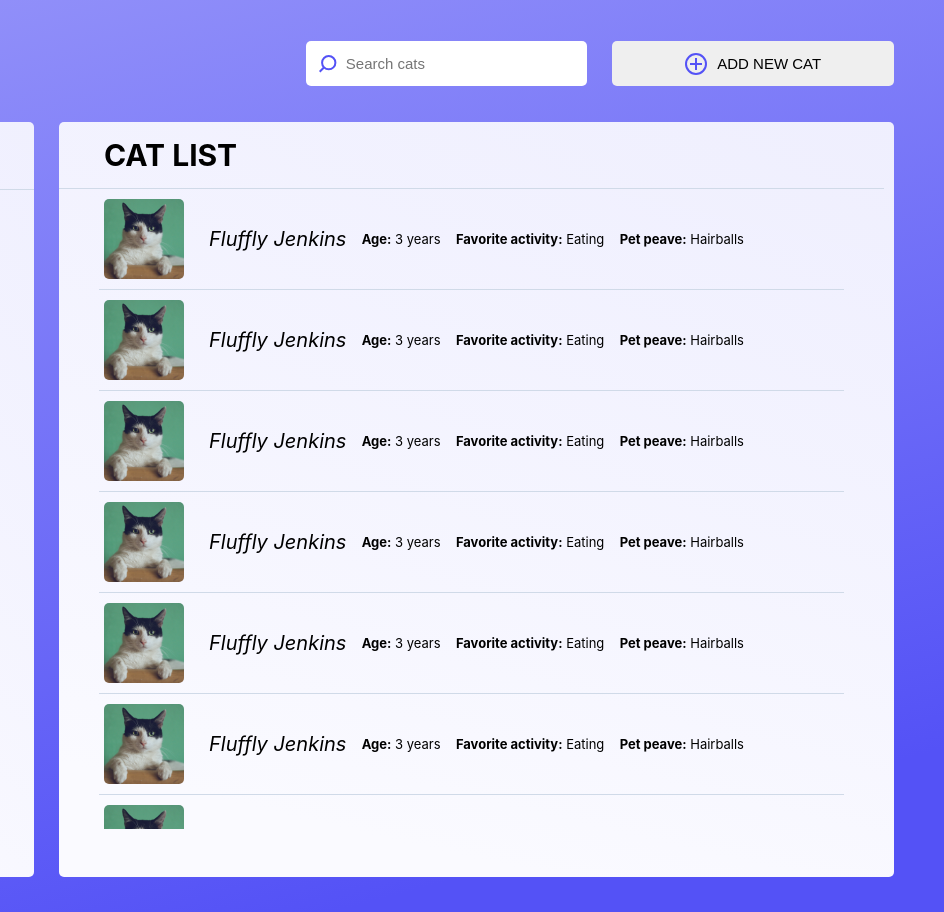
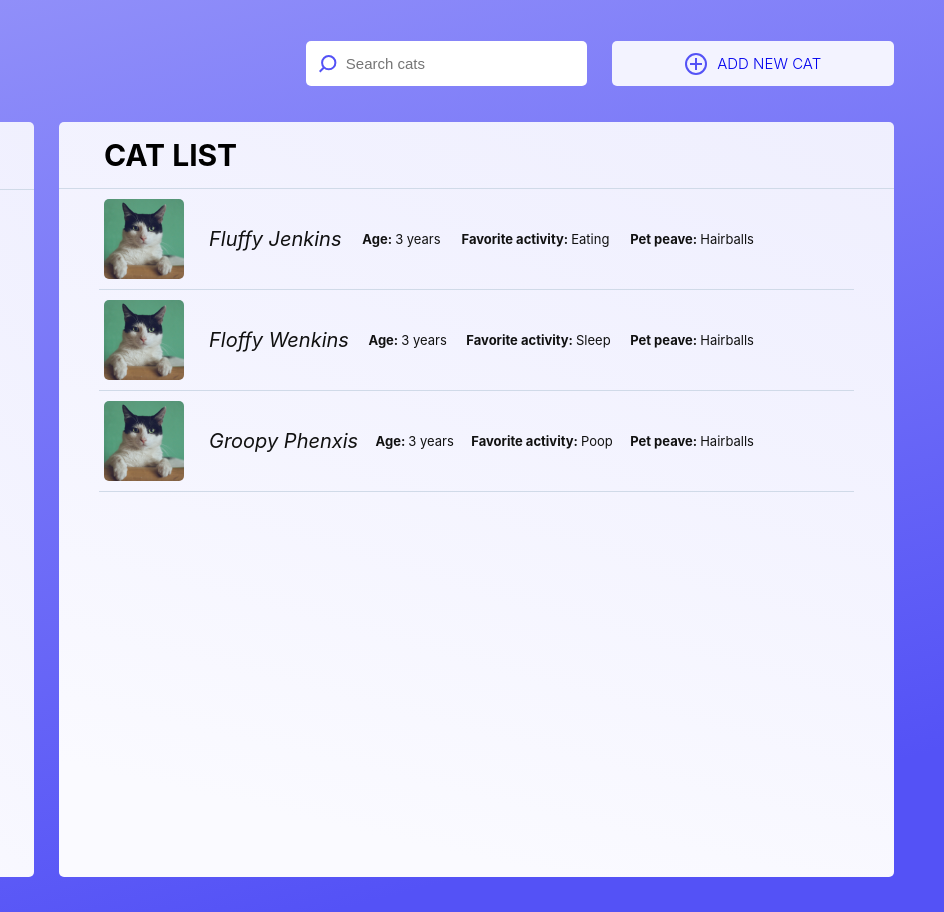
Before and after one commit to dotpegaso/gnar-product-challenge, a React app: page / in a window 1280 px wide. Shown: the full height of the page, 336-1280 px from the left. Built offline with nearby package versions, Linux system fonts and the light colour scheme.

Commit message:
feat: added search algorithm + redux + routes + pages

```diff
--- a/src/components/Header/index.js
+++ b/src/components/Header/index.js
@@ -1,4 +1,5 @@
 import React from 'react'
+import { Link } from 'react-router-dom'
 import style from './style.module.css'
 import IMAGES from '../../constants/images'
 
@@ -10,19 +11,24 @@ export default function Header(props) {
 
   return (
     <header className={style.header}>
-      <button onClick={toHomescreen} className={style.btnLogo}>
+      <button type="button" onClick={toHomescreen} className={style.btnLogo}>
         <img src={IMAGES.LOGO} alt="Purrrfect Logo" />
       </button>
 
-      {props.search && (
-        <input type="search" placeholder="Search cats" onChange={props.searchCallback} className={style.search} />
+      {props.searchCallback && (
+        <input
+          type="search"
+          placeholder="Search cats"
+          onChange={props.searchCallback}
+          className={style.search}
+        />
       )}
 
-      {props.action && props.action === 'add' && (
-        <button type="button" onClick={props.actionCallback} className={style.action}>
+      {props.action === 'add' && (
+        <Link to={`/${props.action}`} onClick={props.actionCallback} className={style.action}>
           <img src={IMAGES.PLUS} className={style.plus} alt="Plus icon" />
           {props.actionTitle}
-        </button>
+        </Link>
       )}
     </header>
   )
--- a/src/components/Header/style.module.css
+++ b/src/components/Header/style.module.css
@@ -18,6 +18,7 @@
   font-weight: 300;
   font-size: 15px;
   box-sizing: content-box;
+  background-color: #F3F3FF;
 }
 
 .search {
@@ -33,7 +34,8 @@
   display: flex;
   justify-content: center;
   align-items: center;
-  padding: 0
+  padding: 0;
+  text-decoration: none;
 }
 
 .plus {
--- /dev/null
+++ b/src/config.js
@@ -0,0 +1,39 @@
+import { createBrowserHistory } from 'history'
+import { persistStore, persistReducer } from 'redux-persist'
+import { connectRouter, routerMiddleware } from 'connected-react-router'
+import { createStore, applyMiddleware, compose, combineReducers } from 'redux'
+import createSagaMiddleware from 'redux-saga'
+import storage from 'redux-persist/lib/storage'
+
+// sagas
+import add from './reducers/sagas/add'
+
+// all reducers
+import * as reducers from './reducers/_index'
+
+const persistConfig = {
+  key: 'root',
+  storage
+}
+
+const history = createBrowserHistory({ basename: '/' })
+const reducer = persistReducer(
+  persistConfig,
+  combineReducers({ ...reducers, router: connectRouter(history) })
+)
+
+// Middleware's
+const SagaMiddleware = createSagaMiddleware()
+const RouterMiddleware = routerMiddleware(history)
+
+const store = createStore(
+  connectRouter(history)(reducer),
+  compose(applyMiddleware(RouterMiddleware, SagaMiddleware))
+)
+
+const persistor = persistStore(store)
+
+// Run sagas
+SagaMiddleware.run(add)
+
+export { store, persistor, history }
--- /dev/null
+++ b/src/pages/Add/index.js
@@ -0,0 +1,12 @@
+/* eslint-disable react/prefer-stateless-function */
+import React, { Component } from 'react'
+
+// import { Container } from './styles';
+
+class Add extends Component {
+  render() {
+    return <h1>Add World</h1>
+  }
+}
+
+export default Add
--- /dev/null
+++ b/src/pages/Details/index.js
@@ -0,0 +1,12 @@
+/* eslint-disable react/prefer-stateless-function */
+import React, { Component } from 'react'
+
+// import { Container } from './styles';
+
+class Details extends Component {
+  render() {
+    return <h1>Add Details</h1>
+  }
+}
+
+export default Details
--- a/src/pages/List/index.js
+++ b/src/pages/List/index.js
@@ -1,16 +1,71 @@
 import React, { Component } from 'react'
+import { Link } from 'react-router-dom'
 import IMAGES from '../../constants/images'
 import style from './style.module.css'
 import Header from '../../components/Header'
 
-export default class List extends Component {
+class List extends Component {
+  constructor(props) {
+    super(props)
+
+    this.state = {
+      searchResult: null,
+      cats: [
+        {
+          id: 0,
+          photo: IMAGES.CAT,
+          name: 'Fluffy Jenkins',
+          age: 3,
+          activity: 'Eating',
+          peave: 'Hairballs'
+        },
+        {
+          id: 1,
+          photo: IMAGES.CAT,
+          name: 'Floffy Wenkins',
+          age: 3,
+          activity: 'Sleep',
+          peave: 'Hairballs'
+        },
+        {
+          id: 2,
+          photo: IMAGES.CAT,
+          name: 'Groopy Phenxis',
+          age: 3,
+          activity: 'Poop',
+          peave: 'Hairballs'
+        }
+      ]
+    }
+  }
+
   render() {
+    const { searchResult, cats } = this.state
+    const catList = searchResult || cats
+
+    const handleSearch = e => {
+      const { value } = e.target
+      const filteredData = cats.map(
+        catObj => Object.values(catObj).filter(
+          objValue =>
+            objValue.toString().toLowerCase().includes(
+              value.toString().toLowerCase()
+            ) )
+          .length > 0 && catObj )
+        .filter(Boolean)
+
+      this.setState({ searchResult: filteredData })
+    }
+
     return (
       <>
-      <Header action="add" actionTitle="ADD NEW CAT" search />
+        <Header
+          action="add"
+          actionTitle="ADD NEW CAT"
+          searchCallback={handleSearch}
+        />
 
         <section className={style.container}>
-
           <aside className={style.aside}>
             <h2 className={style.title}>CAT FEED</h2>
             <ul className={style.content}>
@@ -31,149 +86,28 @@ export default class List extends Component {
           <section className={style.list}>
             <h1 className={style.title}>CAT LIST</h1>
             <ul className={style.content}>
-            <li className={style.item}>
+              { catList && catList.map(cat => (
+                <li key={cat.id}>
+                  <Link to={`/details/${cat.id}`} className={style.item}>
                     <div className={style.catBasicInfo}>
-                <img className={style.catPhoto} src={IMAGES.CAT} alt="Cat" />
-                <span className={style.catName}>Fluffly Jenkins</span>
+                      <img className={style.catPhoto} src={cat.photo} alt="Cat" />
+                      <span className={style.catName}>{cat.name}</span>
                     </div>
                     <span className={style.catProperties}>
-                <b>Age:</b> 3 years
+                      <b>Age: </b>
+                      {`${cat.age} years`}
                     </span>
                     <span className={style.catProperties}>
-                <b>Favorite activity:</b> Eating
+                      <b>Favorite activity: </b>
+                      {cat.activity}
                     </span>
                     <span className={style.catProperties}>
-                <b>Pet peave:</b> Hairballs
+                      <b>Pet peave: </b>
+                      {cat.peave}
                     </span>
+                  </Link>
                 </li>
-
-            <li className={style.item}>
-              <div className={style.catBasicInfo}>
-                <img className={style.catPhoto} src={IMAGES.CAT} alt="Cat" />
-                <span className={style.catName}>Fluffly Jenkins</span>
-              </div>
-              <span className={style.catProperties}>
-                <b>Age:</b> 3 years
-              </span>
-              <span className={style.catProperties}>
-                <b>Favorite activity:</b> Eating
-              </span>
-              <span className={style.catProperties}>
-                <b>Pet peave:</b> Hairballs
-              </span>
-            </li>
-
-            <li className={style.item}>
-              <div className={style.catBasicInfo}>
-                <img className={style.catPhoto} src={IMAGES.CAT} alt="Cat" />
-                <span className={style.catName}>Fluffly Jenkins</span>
-              </div>
-              <span className={style.catProperties}>
-                <b>Age:</b> 3 years
-              </span>
-              <span className={style.catProperties}>
-                <b>Favorite activity:</b> Eating
-              </span>
-              <span className={style.catProperties}>
-                <b>Pet peave:</b> Hairballs
-              </span>
-            </li>
-
-            <li className={style.item}>
-              <div className={style.catBasicInfo}>
-                <img className={style.catPhoto} src={IMAGES.CAT} alt="Cat" />
-                <span className={style.catName}>Fluffly Jenkins</span>
-              </div>
-              <span className={style.catProperties}>
-                <b>Age:</b> 3 years
-              </span>
-              <span className={style.catProperties}>
-                <b>Favorite activity:</b> Eating
-              </span>
-              <span className={style.catProperties}>
-                <b>Pet peave:</b> Hairballs
-              </span>
-            </li>
-
-            <li className={style.item}>
-              <div className={style.catBasicInfo}>
-                <img className={style.catPhoto} src={IMAGES.CAT} alt="Cat" />
-                <span className={style.catName}>Fluffly Jenkins</span>
-              </div>
-              <span className={style.catProperties}>
-                <b>Age:</b> 3 years
-              </span>
-              <span className={style.catProperties}>
-                <b>Favorite activity:</b> Eating
-              </span>
-              <span className={style.catProperties}>
-                <b>Pet peave:</b> Hairballs
-              </span>
-            </li>
-
-            <li className={style.item}>
-              <div className={style.catBasicInfo}>
-                <img className={style.catPhoto} src={IMAGES.CAT} alt="Cat" />
-                <span className={style.catName}>Fluffly Jenkins</span>
-              </div>
-              <span className={style.catProperties}>
-                <b>Age:</b> 3 years
-              </span>
-              <span className={style.catProperties}>
-                <b>Favorite activity:</b> Eating
-              </span>
-              <span className={style.catProperties}>
-                <b>Pet peave:</b> Hairballs
-              </span>
-            </li>
-
-            <li className={style.item}>
-              <div className={style.catBasicInfo}>
-                <img className={style.catPhoto} src={IMAGES.CAT} alt="Cat" />
-                <span className={style.catName}>Fluffly Jenkins</span>
-              </div>
-              <span className={style.catProperties}>
-                <b>Age:</b> 3 years
-              </span>
-              <span className={style.catProperties}>
-                <b>Favorite activity:</b> Eating
-              </span>
-              <span className={style.catProperties}>
-                <b>Pet peave:</b> Hairballs
-              </span>
-            </li>
-
-            <li className={style.item}>
-              <div className={style.catBasicInfo}>
-                <img className={style.catPhoto} src={IMAGES.CAT} alt="Cat" />
-                <span className={style.catName}>Fluffly Jenkins</span>
-              </div>
-              <span className={style.catProperties}>
-                <b>Age:</b> 3 years
-              </span>
-              <span className={style.catProperties}>
-                <b>Favorite activity:</b> Eating
-              </span>
-              <span className={style.catProperties}>
-                <b>Pet peave:</b> Hairballs
-              </span>
-            </li>
-
-            <li className={style.item}>
-              <div className={style.catBasicInfo}>
-                <img className={style.catPhoto} src={IMAGES.CAT} alt="Cat" />
-                <span className={style.catName}>Fluffly Jenkins</span>
-              </div>
-              <span className={style.catProperties}>
-                <b>Age:</b> 3 years
-              </span>
-              <span className={style.catProperties}>
-                <b>Favorite activity:</b> Eating
-              </span>
-              <span className={style.catProperties}>
-                <b>Pet peave:</b> Hairballs
-              </span>
-            </li>
+            ))}
             </ul>
           </section>
         </section>
@@ -181,3 +115,5 @@ export default class List extends Component {
     )
   }
 }
+
+export default List
--- a/src/pages/List/style.module.css
+++ b/src/pages/List/style.module.css
@@ -55,17 +55,14 @@
 }
 
 .list .content {
-  margin-right: 10px;
   overflow-y: auto;
   max-height: 80vh;
 }
 
-/* width */
 .list .content::-webkit-scrollbar {
   width: 3px;
 }
 
-/* Handle */
 .list .content::-webkit-scrollbar-thumb {
   background: #5452F6;
 }
@@ -76,6 +73,8 @@
   justify-content: space-between;
   padding: 10px 0;
   border-bottom: 1px solid #D0DAE8;
+  text-decoration: none;
+  color: #111;
 }
 
 .list .content .item:hover {
--- /dev/null
+++ b/src/reducers/_index.js
@@ -0,0 +1,4 @@
+/* eslint-disable import/prefer-default-export */
+import add from './add'
+
+export { add }
--- /dev/null
+++ b/src/reducers/add.js
@@ -0,0 +1,15 @@
+const ADD_INSERT_DATA = 'ADD_INSERT_DATA'
+
+const initialState = {
+  email: null,
+  password: null
+}
+
+export default function auth(state = initialState, action = {}) {
+  switch (action.type) {
+    case ADD_INSERT_DATA:
+      return { ...state, ...action.data }
+    default:
+      return state
+  }
+}
--- /dev/null
+++ b/src/reducers/sagas/add.js
@@ -0,0 +1,15 @@
+// import React from 'react'
+import { put, takeEvery } from 'redux-saga/effects'
+
+function* add({ payload }) {
+  try {
+    yield put({ type: 'ADD_INSERT_DATA', data: { ...payload } })
+  } catch ({ message, response }) {
+    // eslint-disable-next-line no-console
+    console.warn('add generator ERROR', { message, response })
+  }
+}
+
+export default function* loginSagas() {
+  yield takeEvery('ADD', add)
+}
--- /dev/null
+++ b/src/routes.js
@@ -0,0 +1,29 @@
+/* eslint-disable import/no-named-as-default */
+import React from 'react'
+import { Provider } from 'react-redux'
+import { Switch, Route } from 'react-router-dom'
+import { ConnectedRouter } from 'connected-react-router'
+import { PersistGate } from 'redux-persist/integration/react'
+
+import { store, persistor, history } from './config'
+
+// pages
+import List from './pages/List'
+import Add from './pages/Add'
+import Details from './pages/Details'
+
+const Routes = () => (
+  <Provider store={store}>
+    <PersistGate loading={null} persistor={persistor}>
+      <ConnectedRouter history={history}>
+        <Switch>
+          <Route path="/" component={List} restricted exact />
+          <Route path="/add" component={Add} exact />
+          <Route path="/details:id" component={Details} exact />
+        </Switch>
+      </ConnectedRouter>
+    </PersistGate>
+  </Provider>
+)
+
+export default Routes
```
Also changed, not shown: package.json (+8 -2 lines), src/index.js (+5 -10 lines), .eslintrc.json, src/pages/Add/style.module.css (added), src/pages/Details/style.module.css (added), 1 other file. Lines whose indentation alone changed are shown as unchanged.
